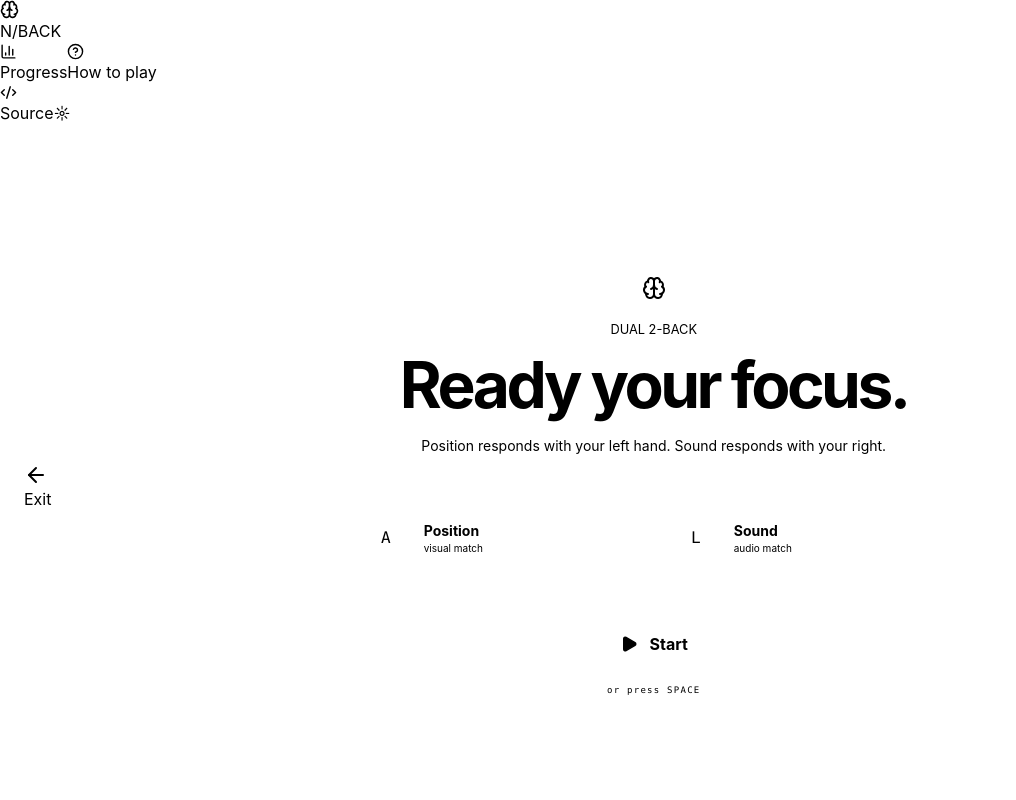
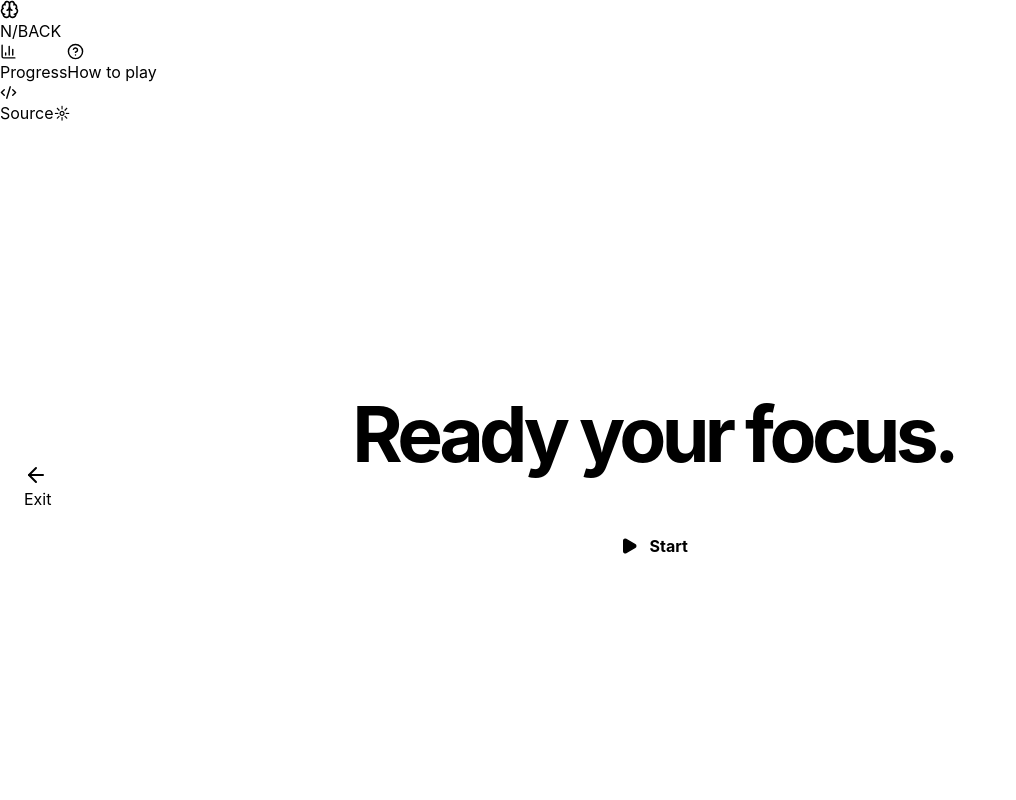
Before and after one commit to rohannbajpai/nback, a React (Vite) app: page / in a window 1280 px wide. Both pictures are taken after a click on the button "Begin session". Shown: the top 800 px of the page, without its empty margins (0-1016 px from the left). Built offline with nearby package versions, Linux system fonts and the light colour scheme.

Commit message:
Simplify ready screen

```diff
--- a/src/main.jsx
+++ b/src/main.jsx
@@ -84,16 +84,9 @@ function Game({n,rounds,onExit,onFinish}){
  useEffect(()=>{const key=e=>{if(e.key.toLowerCase()==='a')respond('p');if(e.key.toLowerCase()==='l')respond('a');if(e.code==='Space'){e.preventDefault();state==='ready'?begin():setState(s=>s==='play'?'pause':'play')}};addEventListener('keydown',key);return()=>removeEventListener('keydown',key)},[state,trial,hits]);
  const finish=()=>{clearTimeout(timer.current);speechSynthesis.cancel();let correct=0,total=0;for(let i=n;i<seq.length;i++){for(const k of ['p','a']){const match=k==='p'?seq[i].pos===seq[i-n].pos:seq[i].letter===seq[i-n].letter;const pressed=hits[k].includes(i);if(match===pressed)correct++;total++}}onFinish({date:new Date().toISOString(),n,score:Math.round(correct/total*100),trials:rounds,time:Math.round((Date.now()-started.current)/1000)})};
  if(state==='ready')return <section className="page relative flex min-h-[calc(100vh-76px)] items-center justify-center px-6 py-12"><button className="back" onClick={onExit}><ArrowLeft/> Exit</button>
-  <div className="mx-auto flex w-full max-w-[760px] -translate-y-2 flex-col items-center text-center">
-   <span className="orbit mb-5"><Brain/></span><small>DUAL {n}-BACK</small>
-   <div className="mt-4 text-[clamp(3rem,5vw,5.25rem)] leading-[.95] font-bold tracking-[-.055em] text-[var(--text)]">Ready your focus.</div>
-   <p className="mt-5 text-sm text-[var(--muted)] sm:text-base">Position responds with your left hand. Sound responds with your right.</p>
-   <div className="mt-10 grid w-full max-w-[620px] grid-cols-2 border border-[var(--line)]">
-    <div className="flex items-center gap-4 p-5 text-left"><kbd className="grid h-11 w-11 place-items-center p-0">A</kbd><span className="flex flex-col"><b className="text-sm">Position</b><span className="text-[10px] text-[var(--muted)]">visual match</span></span></div>
-    <div className="flex items-center gap-4 border-l border-[var(--line)] p-5 text-left"><kbd className="grid h-11 w-11 place-items-center p-0">L</kbd><span className="flex flex-col"><b className="text-sm">Sound</b><span className="text-[10px] text-[var(--muted)]">audio match</span></span></div>
-   </div>
-   <button className="mt-9 flex h-14 w-56 items-center justify-center gap-3 bg-[var(--lime)] font-bold text-[var(--black)] transition-transform hover:-translate-y-0.5" onClick={begin}><Play size={18} fill="currentColor"/> Start</button>
-   <span className="mt-3 font-mono text-[9px] tracking-[.14em] text-[var(--muted)]">or press SPACE</span>
+  <div className="mx-auto flex -translate-y-4 flex-col items-center text-center">
+   <div className="text-[clamp(3rem,6vw,6rem)] leading-[.92] font-bold tracking-[-.06em] text-[var(--text)]">Ready your focus.</div>
+   <button className="mt-12 flex h-14 w-56 items-center justify-center gap-3 bg-[var(--lime)] font-bold text-[var(--black)] transition-transform hover:-translate-y-0.5" onClick={begin}><Play size={18} fill="currentColor"/> Start</button>
   </div></section>;
  return <section className="game page"><div className="game-top"><button className="back" onClick={onExit}><X/> End</button><div><small>DUAL {n}-BACK</small><b>{trial+1} <span>/ {rounds}</span></b></div><button className="icon pause" onClick={()=>setState(s=>s==='play'?'pause':'play')}>{state==='play'?<Pause/>:<Play/>}</button></div>
  <div className="progress"><i style={{width:`${(trial+1)/rounds*100}%`}}/></div><div className="arena">{state==='pause'?<div className="paused"><Pause/><h2>Paused</h2><button onClick={()=>setState('play')}>Resume</button></div>:<div className="game-grid">{[0,1,2,3,4,5,6,7,8].map(i=><i className={current?.pos===i?'lit':''}/>)}</div>}</div>
```
